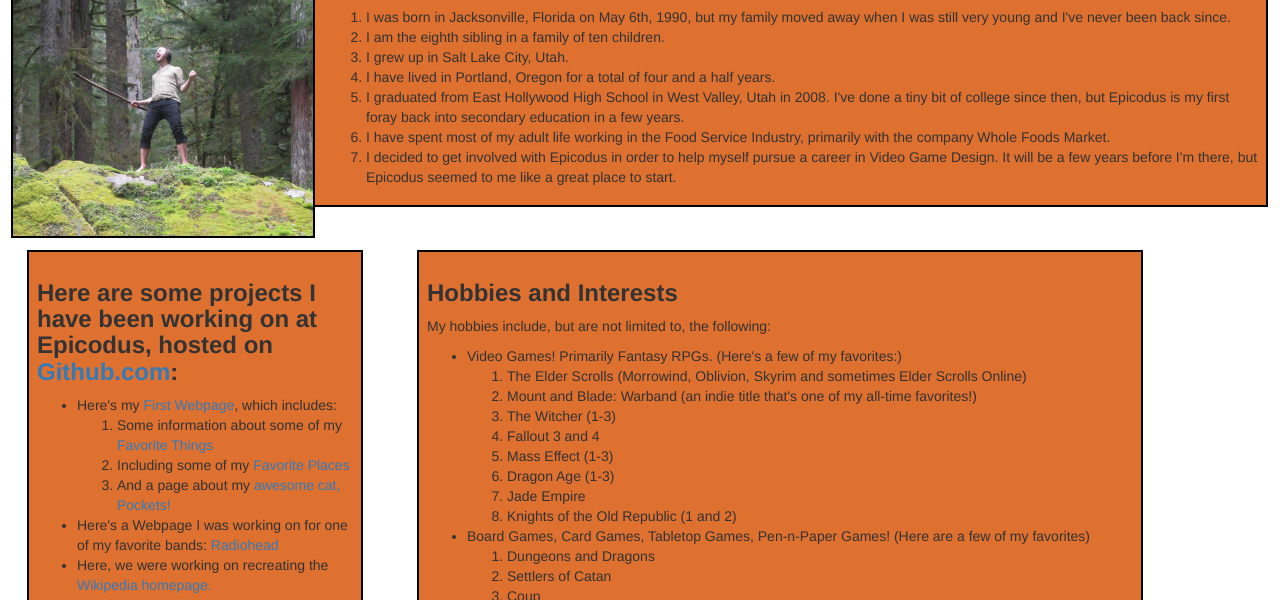
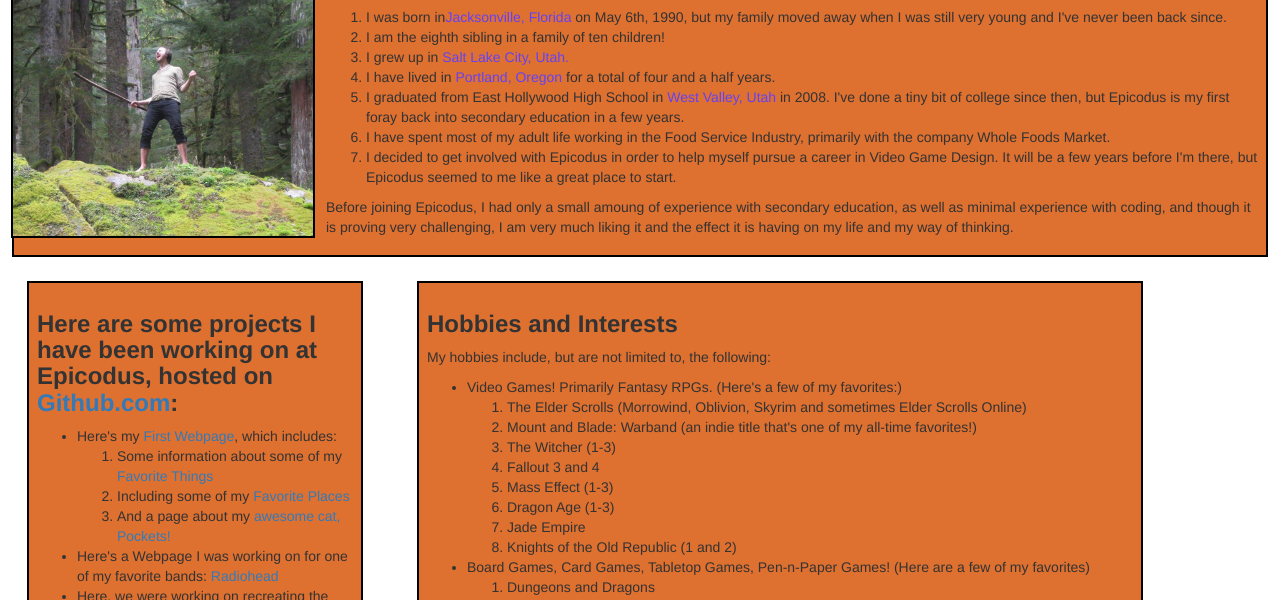
Before and after one commit to drewlinn/independent-project, a plain HTML site: page index.html in a window 1280 px wide. Shown: the part 200-800 px from the top of the page. Drawn offline with Linux system fonts and the light colour scheme.

Commit message:
add span tags for place names, making their font a different color.

```diff
--- a/css/styles.css
+++ b/css/styles.css
@@ -35,3 +35,6 @@ ol {
   padding: 8px;
   background-color: #DE7030;
 }
+.place  {
+  color: #6542f4;
+}
--- a/index.html
+++ b/index.html
@@ -16,14 +16,15 @@
         <div class="aboutme">
       <h2><strong>Here's a little bit <em>about me</em> in more or less chronological order</strong></h2>
         <ol>
-          <li>I was born in Jacksonville, Florida on May 6th, 1990, but my family moved away when I was still very young and I've never been back since.</li>
-          <li>I am the eighth sibling in a family of ten children.</li>
-          <li>I grew up in Salt Lake City, Utah.</li>
-          <li>I have lived in Portland, Oregon for a total of four and a half years.</li>
-          <li>I graduated from East Hollywood High School in West Valley, Utah in 2008. I've done a tiny bit of college since then, but Epicodus is my first foray back into secondary education in a few years.</li>
+          <li>I was born in<span class="place">Jacksonville, Florida</span> on May 6th, 1990, but my family moved away when I was still very young and I've never been back since.</li>
+          <li>I am the eighth sibling in a family of ten children!</li>
+          <li>I grew up in <span class="place">Salt Lake City, Utah.</span></li>
+          <li>I have lived in <span class="place">Portland, Oregon</span> for a total of four and a half years.</li>
+          <li>I graduated from East Hollywood High School in <span class="place">West Valley, Utah</span> in 2008. I've done a tiny bit of college since then, but Epicodus is my first foray back into secondary education in a few years.</li>
           <li>I have spent most of my adult life working in the Food Service Industry, primarily with the company Whole Foods Market.</li>
           <li>I decided to get involved with Epicodus in order to help myself pursue a career in Video Game Design. It will be a few years before I'm there, but Epicodus seemed to me like a great place to start.</li>
         </ol>
+        <p>Before joining Epicodus, I had only a small amoung of experience with secondary education, as well as minimal experience with coding, and though it is proving very challenging, I am very much liking it and the effect it is having on my life and my way of thinking.</p>
     </div>
     <div class="container">
       <div class="row">
@@ -69,8 +70,9 @@
                     </ol>
                   <li>Fantasy and Science Fiction in just about any form.</li>
                   <li>Music, Books, Movies and some TV Shows</li>
-                  <li>I am very passionate about storytelling, mythology and world-building, and that's a HUGE part of why I want to design Video Games.</li>
                 </ul>
+                <p>I am very passionate about storytelling, mythology and world-building, and that's a HUGE part of why I want to design Video Games.</p>
+
           </div>
         </div>
       </div>
```
